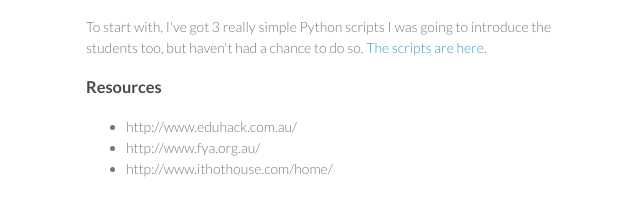
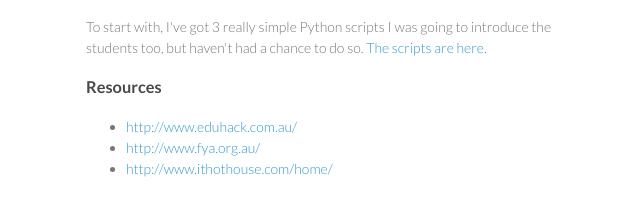
Before and after one commit to techinschools/techinschools.github.io, a plain HTML site: page index.html in a window 1280 px wide. Shown: the part 573-786 px from the top of the page, 484-1101 px from the left. Drawn offline with Linux system fonts and the light colour scheme.

Commit message:
Update links

```diff
--- a/index.html
+++ b/index.html
@@ -67,9 +67,9 @@
         </p>
         <h3>Resources</h3>
         <ul>
-          <li>http://www.eduhack.com.au/</li>
-          <li>http://www.fya.org.au/</li>
-          <li>http://www.ithothouse.com/home/</li>
+          <li><a href="http://www.eduhack.com.au/">http://www.eduhack.com.au/</a></li>
+          <li><a href="http://www.fya.org.au/">http://www.fya.org.au/</a></li>
+          <li><a href="http://www.ithothouse.com/home/">http://www.ithothouse.com/home/</a></li>
         </ul>
       </section>
       <footer>
```
